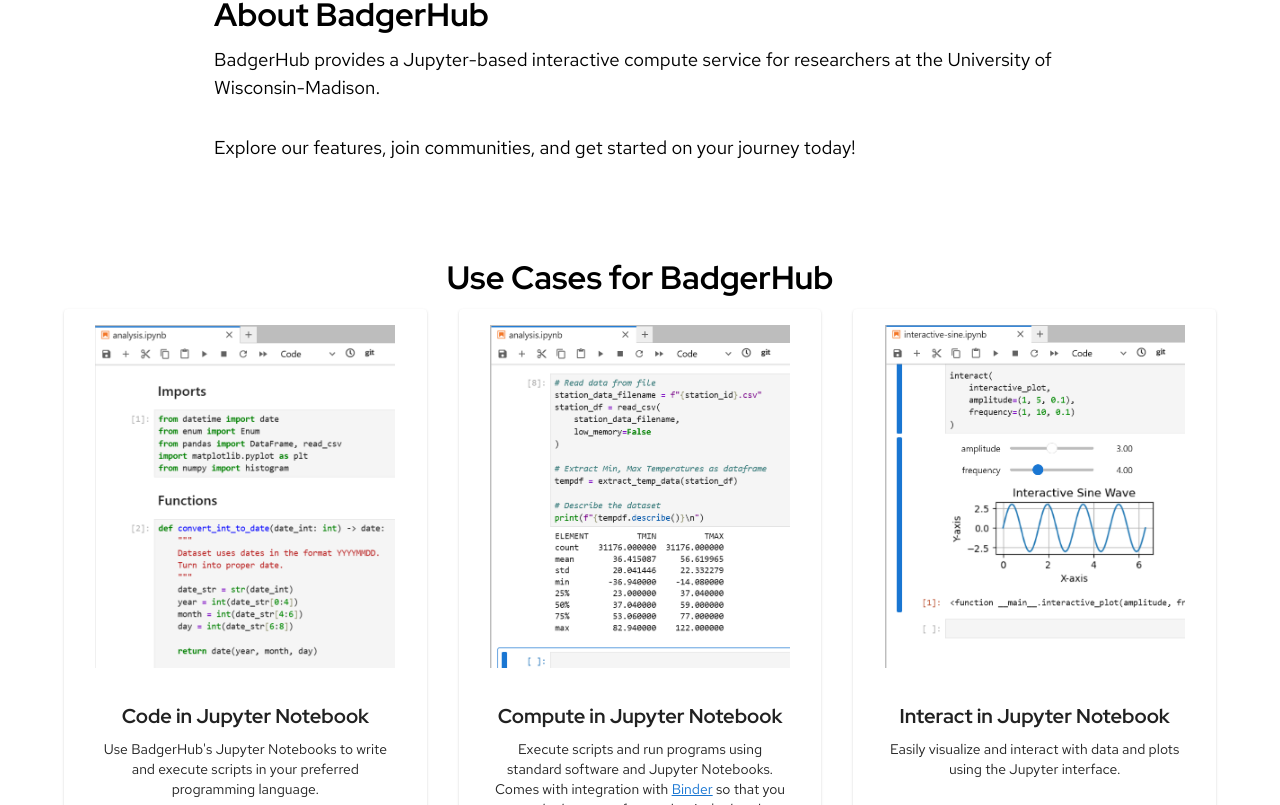
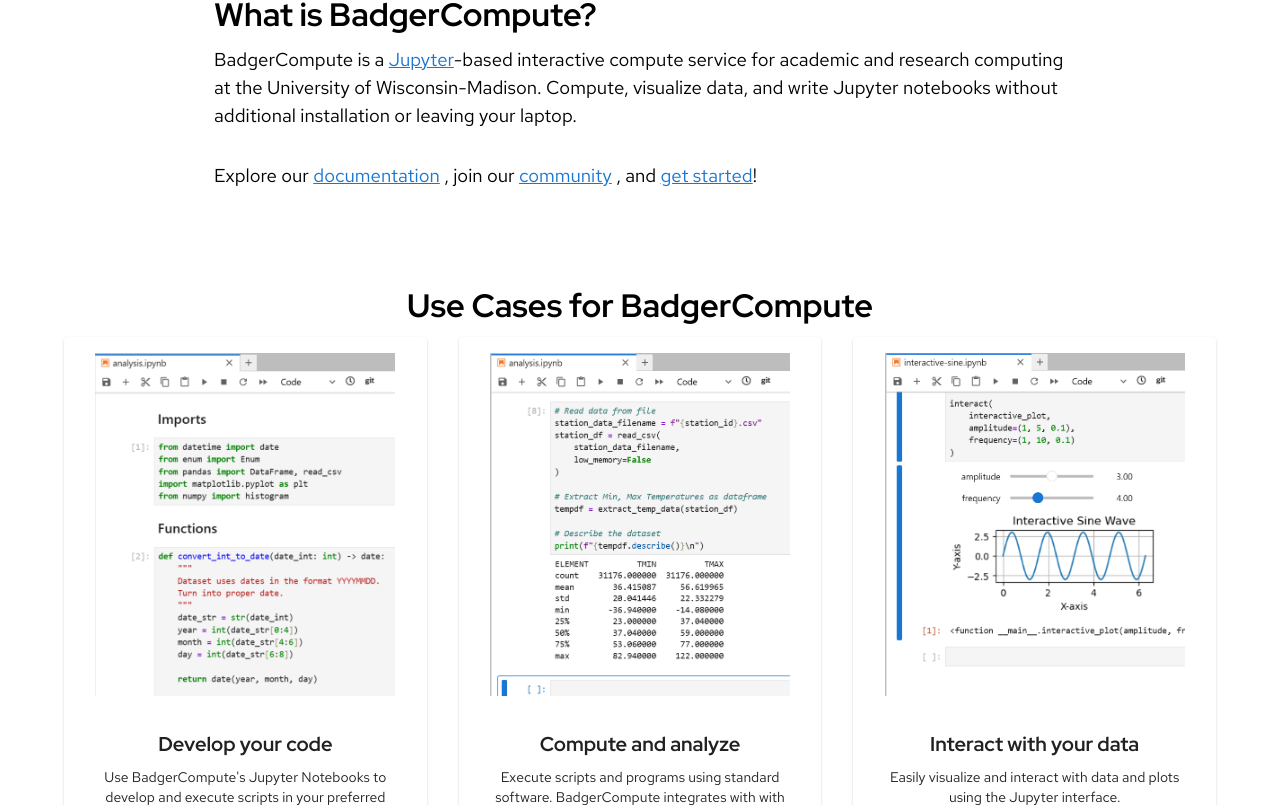
Before and after one commit to CHTC/BadgerComputeWebsite, a Next.js app: page / in a window 1280 px wide. Shown: the part 815-1620 px from the top of the page. Built offline with nearby package versions, Linux system fonts and the light colour scheme; what @mui/material-nextjs would draw is missing.

Commit message:
Change language on front page

```diff
--- a/app/page.tsx
+++ b/app/page.tsx
@@ -72,7 +72,7 @@
 									Engage Your Research
 								</Typography>
 								<Typography variant="h5" gutterBottom>
-									Interactive Computing with Badger Compute
+									Interactive Computing with BadgerCompute
 								</Typography>
 								<Button
 									variant="contained"
@@ -103,56 +103,70 @@
       {/* Main Content Section */}
       <Container maxWidth="md" sx={{ mt: 8 }}>
         <Typography variant="h4" component="h2" gutterBottom>
-          About BadgerHub
+          What is BadgerCompute?
         </Typography>
         <Typography variant="body1" component="p" sx={{ mb: 2 }}>
-					BadgerHub provides a Jupyter-based interactive compute service for researchers at the University of Wisconsin-Madison.
+					BadgerCompute is a{' '}
+                  <a href="https://jupyter.org/" target="_blank" rel="noopener noreferrer" style={{ color: '#1976d2', textDecoration: 'underline' }}>
+                    Jupyter
+                  </a>
+                  -based interactive compute service for academic and research computing at the University of Wisconsin-Madison.
+                  Compute, visualize data, and write Jupyter notebooks without additional installation or leaving your laptop.
         </Typography>
         <Typography variant="body1" component="p">
-          Explore our features, join communities, and get started on your journey today!
+            Explore our{' '}
+                  <a href="/docs" target="_blank" rel="noopener noreferrer" style={{ color: '#1976d2', textDecoration: 'underline' }}>
+                    documentation
+                  </a>{' '}, join our{' '}
+                  <a href="https://community.badgercompute.wisc.edu/" target="_blank" rel="noopener noreferrer" style={{ color: '#1976d2', textDecoration: 'underline' }}>
+                    community
+                  </a>{' '}, and{' '}
+                  <a href="/get-started" target="_blank" rel="noopener noreferrer" style={{ color: '#1976d2', textDecoration: 'underline' }}>
+                    get started
+                  </a>!
         </Typography>
       </Container>
       {/* Use Cases Section */}
       <Container maxWidth="lg" sx={{ mt: 10, mb: 10 }}>
         <Typography variant="h4" component="h2" align="center" gutterBottom sx={{ fontWeight: 700 }}>
-          Use Cases for BadgerHub
+          Use Cases for BadgerCompute
         </Typography>
         <Grid container spacing={4} justifyContent="center">
-          {/* Card 1: Code in Jupyter Notebook */}
+          {/* Card 1: Develop your code */}
 					<Grid size={{xs: 12, md: 4}}>
             <Card sx={{ height: "100%", display: "flex", flexDirection: "column", alignItems: "center", p: 2 }}>
               <CardMedia
                 component="img"
                 image={`${process.env.NEXT_PUBLIC_BASE_PATH}/website/jupyter-code.png`}
-                alt="Code in Jupyter Notebook"
+                alt="Develop your code"
                 sx={{ width: 300, height: "auto", objectFit: "contain", mb: 2 }}
               />
               <CardContent>
                 <Typography variant="h6" component="h3" gutterBottom align="center">
-                  Code in Jupyter Notebook
+                  Develop your code
                 </Typography>
                 <Typography variant="body2" align="center">
-                  Use BadgerHub&apos;s Jupyter Notebooks to write and execute scripts in your preferred programming language.
+                  Use BadgerCompute&apos;s Jupyter Notebooks to develop and execute scripts in your preferred programming language.
                 </Typography>
               </CardContent>
             </Card>
           </Grid>
-          {/* Card 2: Compute in Jupyter Notebook */}
+          {/* Card 2: Compute and analyze */}
 					<Grid size={{xs: 12, md: 4}}>
             <Card sx={{ height: "100%", display: "flex", flexDirection: "column", alignItems: "center", p: 2 }}>
               <CardMedia
                 component="img"
                 image={`${process.env.NEXT_PUBLIC_BASE_PATH}/website/jupyter-compute.png`}
-                alt="Compute in Jupyter Notebook"
+                alt="Compute and analyze"
                 sx={{ width: 300, height: "auto", objectFit: "contain", mb: 2 }}
               />
               <CardContent>
                 <Typography variant="h6" component="h3" gutterBottom align="center">
-                  Compute in Jupyter Notebook
+                  Compute and analyze
                 </Typography>
                 <Typography variant="body2" align="center">
-                  Execute scripts and run programs using standard software and Jupyter Notebooks.<br />
-                  Comes with integration with{' '}
+                  Execute scripts and programs using standard software.
+                  BadgerCompute integrates with with{' '}
                   <a href="https://mybinder.org/" target="_blank" rel="noopener noreferrer" style={{ color: '#1976d2', textDecoration: 'underline' }}>
                     Binder
                   </a>{' '}
@@ -161,18 +175,18 @@
               </CardContent>
             </Card>
           </Grid>
-          {/* Card 3: Interact in Jupyter Notebook */}
+          {/* Card 3: Interact with your data */}
           <Grid size={{xs: 12, md: 4}}>
             <Card sx={{ height: "100%", display: "flex", flexDirection: "column", alignItems: "center", p: 2 }}>
               <CardMedia
                 component="img"
                 image={`${process.env.NEXT_PUBLIC_BASE_PATH}/website/jupyter-interact.png`}
-                alt="Interact in Jupyter Notebook"
+                alt="Interact with your data"
                 sx={{ width: 300, height: "auto", objectFit: "contain", mb: 2 }}
               />
               <CardContent>
                 <Typography variant="h6" component="h3" gutterBottom align="center">
-                  Interact in Jupyter Notebook
+                  Interact with your data
                 </Typography>
                 <Typography variant="body2" align="center">
                   Easily visualize and interact with data and plots using the Jupyter interface.
```
